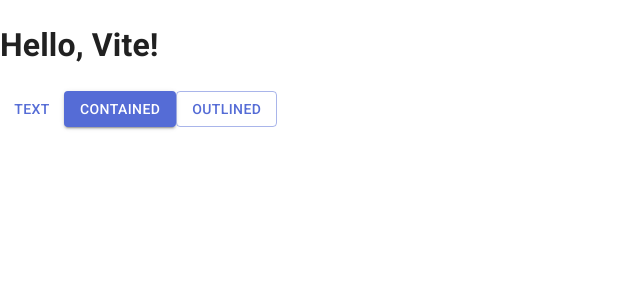
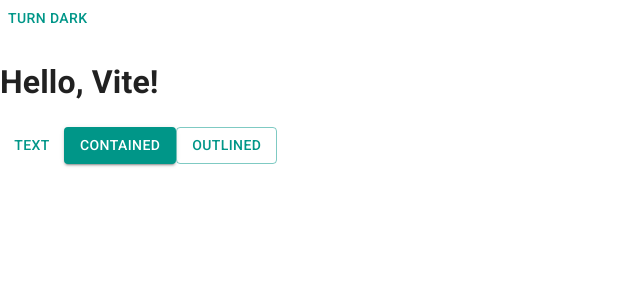
Before and after one commit to HT-Ph4m/trello-web, a React (Vite) app: page / in a window 1280 px wide. Shown: the top 300 px of the page, without its empty margins (0-640 px from the left). Built offline with nearby package versions, Linux system fonts and the light colour scheme.

Commit message:
fix dark - light theme

```diff
--- a/src/App.jsx
+++ b/src/App.jsx
@@ -1,8 +1,23 @@
 import Button from '@mui/material/Button'
+import { useColorScheme } from '@mui/material/styles'
+
+function ModeToggle() {
+  const { mode, setMode } = useColorScheme()
+  return (
+    <Button
+      onClick={() => {
+        setMode(mode === 'light' ? 'dark' : 'light')
+      }}
+    >
+      {mode === 'light' ? 'Turn dark' : 'Turn light'}
+    </Button>
+  )
+}
 
 function App() {
   return (
     <>
+      <ModeToggle />
       <h1>Hello, Vite!</h1>
       <Button variant="text">Text</Button>
       <Button variant="contained">Contained</Button>
--- a/src/main.jsx
+++ b/src/main.jsx
@@ -2,14 +2,14 @@
 import ReactDOM from 'react-dom/client'
 import App from './App.jsx'
 import CssBaseline from '@mui/material/CssBaseline'
-import { ThemeProvider } from '@mui/material/styles'
+import { Experimental_CssVarsProvider as CssVarsProvider } from '@mui/material/styles'
 import theme from './theme'
 
 ReactDOM.createRoot(document.getElementById('root')).render(
   <React.StrictMode>
-    <ThemeProvider theme={theme}>
+    <CssVarsProvider theme={theme}>
       <CssBaseline />
       <App />
-    </ThemeProvider>
+    </CssVarsProvider>
   </React.StrictMode>
 )
--- a/src/theme.js
+++ b/src/theme.js
@@ -1,18 +1,20 @@
-import { createTheme } from '@mui/material/styles'
-import { red } from '@mui/material/colors'
+import { cyan, deepOrange, orange, teal } from '@mui/material/colors'
+import { experimental_extendTheme as extendTheme } from '@mui/material/styles'
 
 // Create a theme instance.
-const theme = createTheme({
-  cssVariables: true,
-  palette: {
-    primary: {
-      main: '#556cd6'
+const theme = extendTheme({
+  colorSchemes: {
+    light: {
+      palette: {
+        primary: teal,
+        secondary: deepOrange
+      }
     },
-    secondary: {
-      main: '#19857b'
-    },
-    error: {
-      main: red.A400
+    dark: {
+      palette: {
+        primary: cyan,
+        secondary: orange
+      }
     }
   }
 })
```
